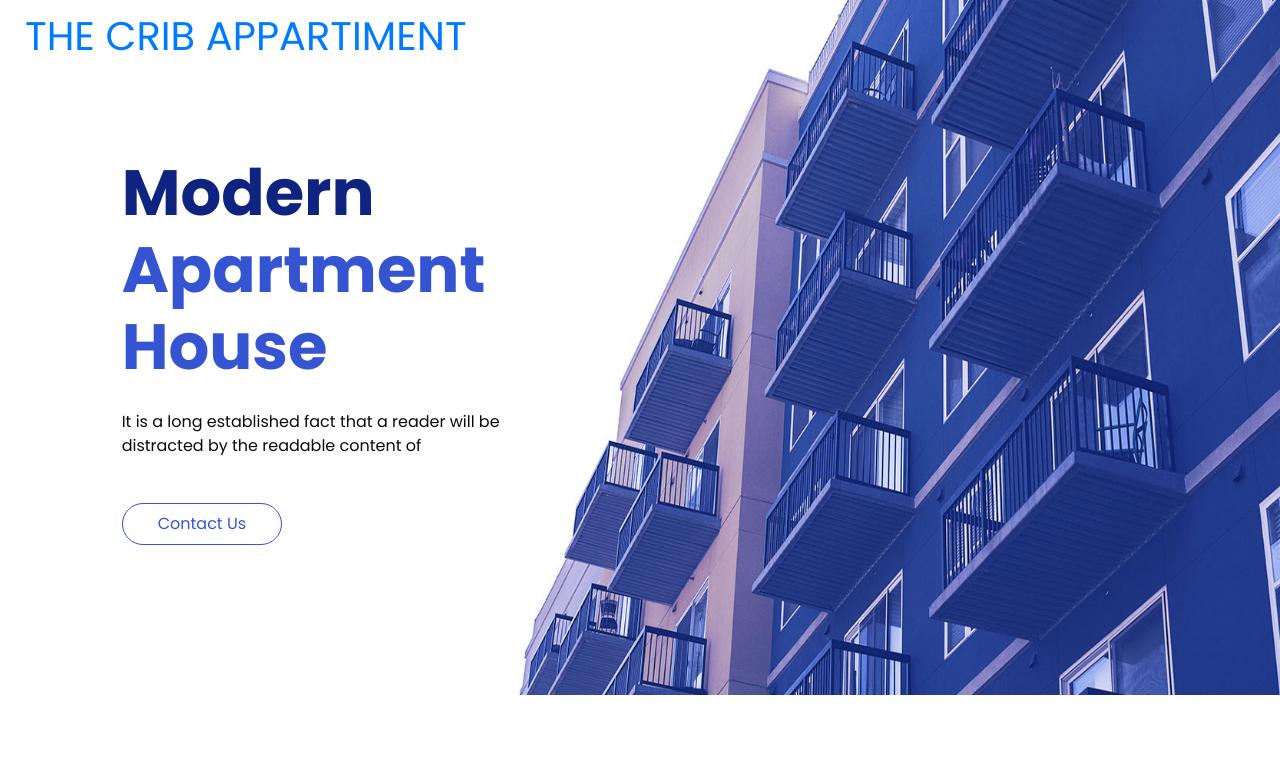
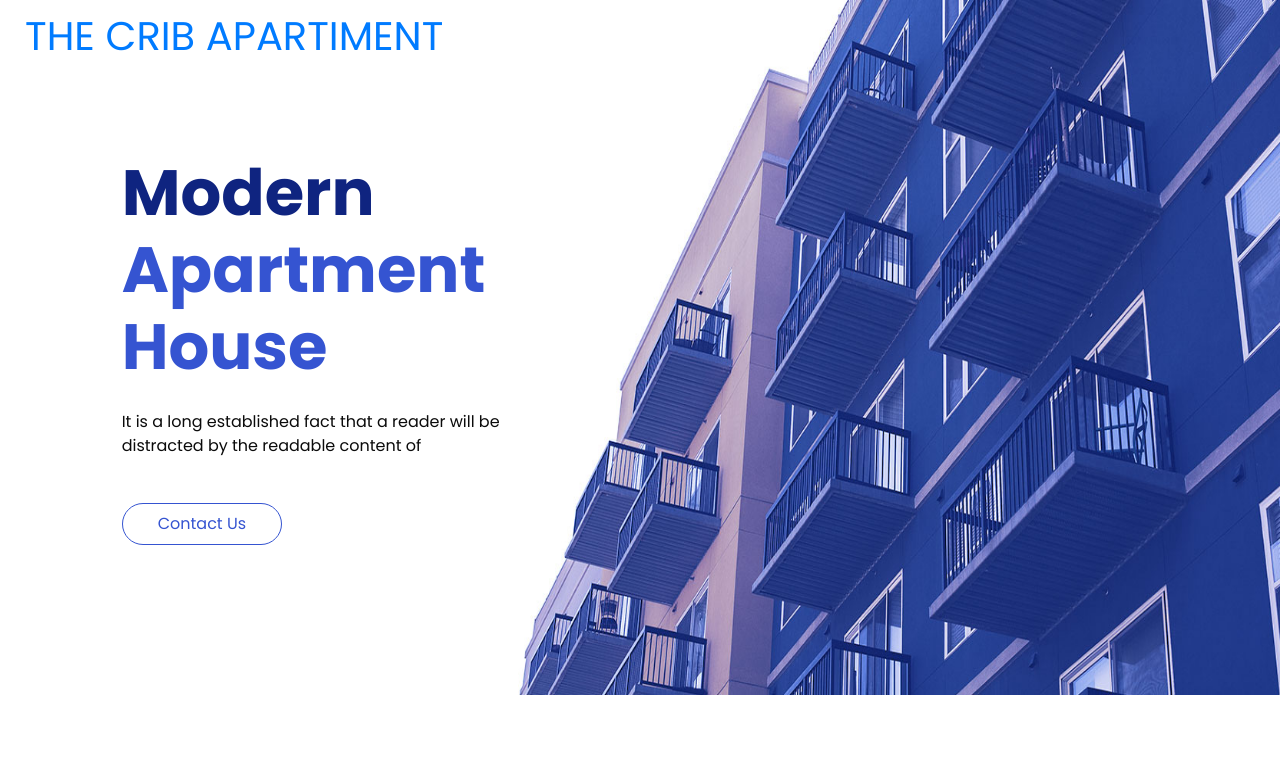
Before and after one commit to Gilbertelnino/crib, a plain HTML site: page index.html in a window 1280 px wide. Shown: the top 767 px of the page. Drawn offline with Linux system fonts and the light colour scheme; a script that the page names is missing.

```diff
--- a/index.html
+++ b/index.html
@@ -39,7 +39,7 @@
             <a class="navbar-brand" href="index.html">
               <h1 style="color: 0F2480">
                 <span> THE CRIB</span>
-                APPARTIMENT
+                APARTIMENT
               </h1>
             </a>
           </nav>
```
Also changed, not shown: 1 other file.
